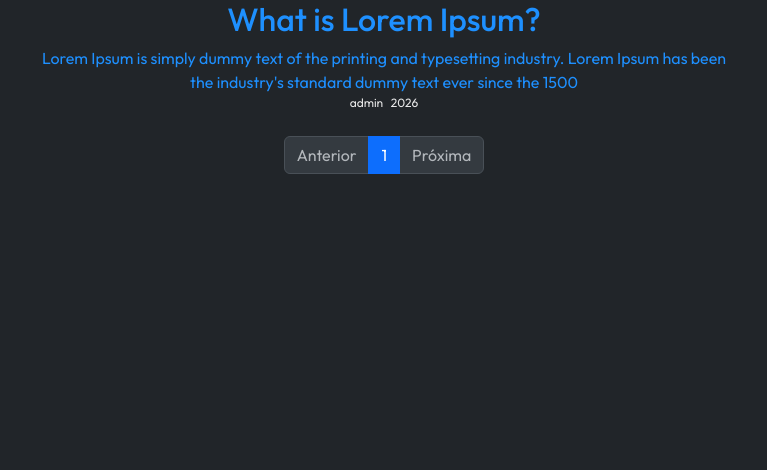
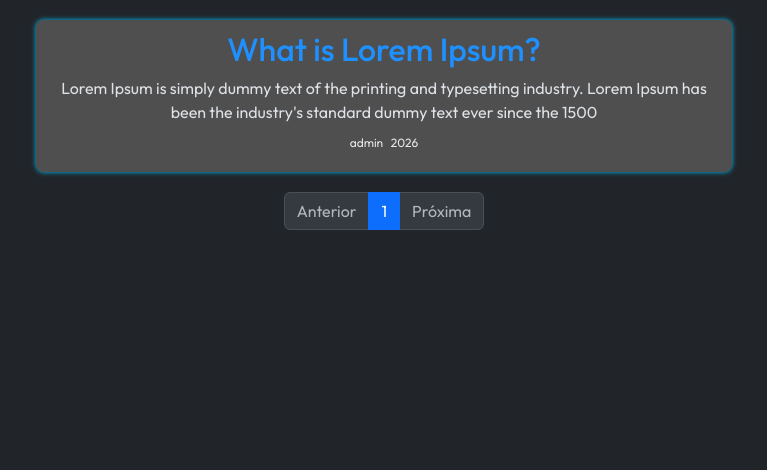
Before and after one commit to thbomfim/blogth, a PHP site: page / in a window 1280 px wide. Shown: the part 196-666 px from the top of the page, without its empty margins (256-1023 px from the left). Run offline with PHP 8.4, Linux system fonts and the light colour scheme; data comes from the database, SQL or seed files in the repository.

Commit message:
favicon, divPost

```diff
--- a/admin/index.php
+++ b/admin/index.php
@@ -11,6 +11,7 @@ include("../config/config.php");
     <link href="https://cdn.jsdelivr.net/npm/bootstrap@5.3.3/dist/css/bootstrap.min.css" rel="stylesheet"
         integrity="sha384-QWTKZyjpPEjISv5WaRU9OFeRpok6YctnYmDr5pNlyT2bRjXh0JMhjY6hW+ALEwIH" crossorigin="anonymous">
     <link rel="stylesheet" href="../estilo/style.css">
+    <link rel="icon" type="image/png" href="../favicon.ico">
 </head>
 
 <body>
--- a/estilo/style.css
+++ b/estilo/style.css
@@ -77,3 +77,11 @@
   .author {
     color: aquamarine;
   }
+
+  #divPost {
+    padding: 10px;
+    background-color: #4F4F4F;
+    border-radius: 8px;
+    box-shadow: 0 0 5px #00BFFF;
+    margin: 20px 0 0px 0;
+  }
--- a/header.html
+++ b/header.html
@@ -8,6 +8,7 @@
     <link href="https://cdn.jsdelivr.net/npm/bootstrap@5.3.3/dist/css/bootstrap.min.css" rel="stylesheet"
         integrity="sha384-QWTKZyjpPEjISv5WaRU9OFeRpok6YctnYmDr5pNlyT2bRjXh0JMhjY6hW+ALEwIH" crossorigin="anonymous">
     <link rel="stylesheet" href="estilo/style.css">
+    <link rel="icon" type="image/png" href="favicon.ico">
 </head>
 
 <body>
--- a/index.php
+++ b/index.php
@@ -18,18 +18,19 @@ include("config/config.php");
                     // Mostrar os posts
                     while($info = $postagem->fetch()){
                 ?>
+                <div id="divPost">
                 <a href="post.php?pg=post&id=<?=$info['id']?>" class="mb-4">
                     <h2><?= $info['titulo'] ?></h2>
+                </a>
                     <?= $info['intro'] ?>
-                </a>
-                <div class="data"><?php echo" $info[autor] &nbsp; $info[dataCriado]"; ?></div></br>
+                <div style="margin: 10px 0" class="data"><?php echo" $info[autor] &nbsp; $info[dataCriado]"; ?></div></div>
                 <?php
                     }
                 ?>
 
                 <!-- Paginação com reticências -->
                 <nav aria-label="Navegação de página">
-                    <ul class="pagination justify-content-center">
+                    <ul style="margin: 20px 0" class="pagination justify-content-center">
 
                         <!-- Anterior -->
                         <li class="page-item <?= ($pagina <= 0) ? 'disabled' : '' ?>">
@@ -67,4 +68,4 @@ include("config/config.php");
 
                     </ul>
                 </nav>
-<?= include("footer.html") ?>
+<?php include("footer.html") ?>
```
Also changed, not shown: favicon.ico (added).
